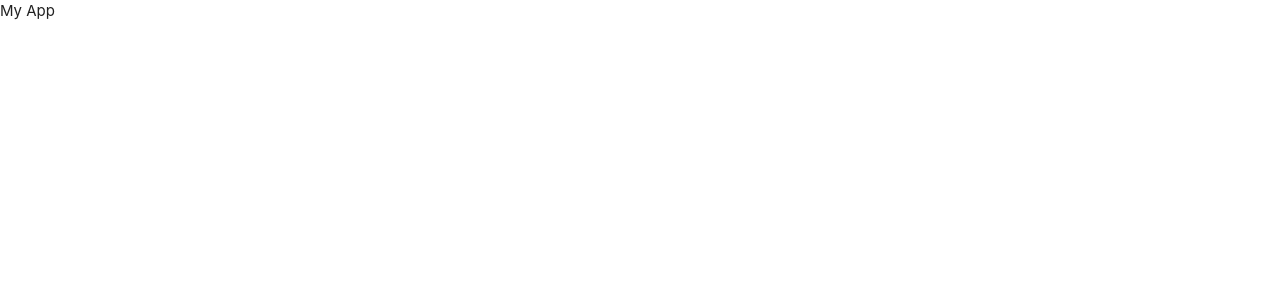
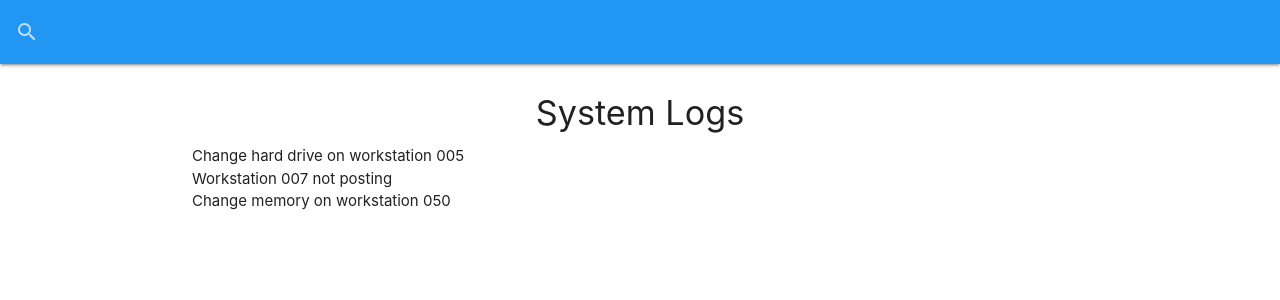
Before and after one commit to DaOneRom/IT-Logger, a React (Create React App) app: page / in a window 1280 px wide. Shown: the top 300 px of the page. Built offline with nearby package versions, Linux system fonts and the light colour scheme; data requests are answered from the project's data file.

Commit message:
SearchBar and Logs Component

```diff
--- a/src/App.js
+++ b/src/App.js
@@ -1,5 +1,6 @@
 import React, { Fragment, useEffect } from 'react';
 import SearchBar from './components/layout/SearchBar';
+import Logs from './components/logs/Logs';
 
 import 'materialize-css/dist/css/materialize.min.css';
 import M from 'materialize-css/dist/js/materialize.min.js';
@@ -12,8 +13,10 @@
 	});
 	return (
 		<Fragment>
-			{/* <SearchBar /> */}
-			My App
+			<SearchBar />
+			<div className='container'>
+				<Logs />
+			</div>
 		</Fragment>
 	);
 };
--- a/src/components/layout/SearchBar.js
+++ b/src/components/layout/SearchBar.js
@@ -0,0 +1,21 @@
+import React from 'react';
+
+const SearchBar = () => {
+	return (
+		<nav style={{ marginBottom: '30px' }} className='blue'>
+			<div className='nav-wrapper'>
+				<form>
+					<div className='input-field'>
+						<input id='search' type='search' required />
+						<label className='label-icon'>
+							<i className='material-icons'>search</i>
+						</label>
+						<i className='material-icons'>close</i>
+					</div>
+				</form>
+			</div>
+		</nav>
+	);
+};
+
+export default SearchBar;
--- /dev/null
+++ b/src/components/logs/Logs.js
@@ -0,0 +1,39 @@
+import React, { useState, useEffect } from 'react';
+
+const Logs = () => {
+	const [logs, setLogs] = useState([]);
+	const [loading, setLoading] = useState(false);
+
+	useEffect(() => {
+		getLogs();
+		// eslint-disable-next-line
+	}, []);
+
+	const getLogs = async () => {
+		setLoading(true);
+		const res = await fetch('/logs');
+		const data = await res.json();
+
+		setLogs(data);
+		setLoading(false);
+	};
+
+	if (loading) {
+		return <h4>Loading...</h4>;
+	}
+
+	return (
+		<ul className='collection-with-header'>
+			<li className='collection-header'>
+				<h4 className='center'>System Logs</h4>
+			</li>
+			{!loading && logs.length === 0 ? (
+				<p className='center'>No logs to show...</p>
+			) : (
+				logs.map((log, i) => <li key={i}>{log.message}</li>)
+			)}
+		</ul>
+	);
+};
+
+export default Logs;
```
Also changed, not shown: src/components/logs/LogItem.js (added, +7 -0 lines).
